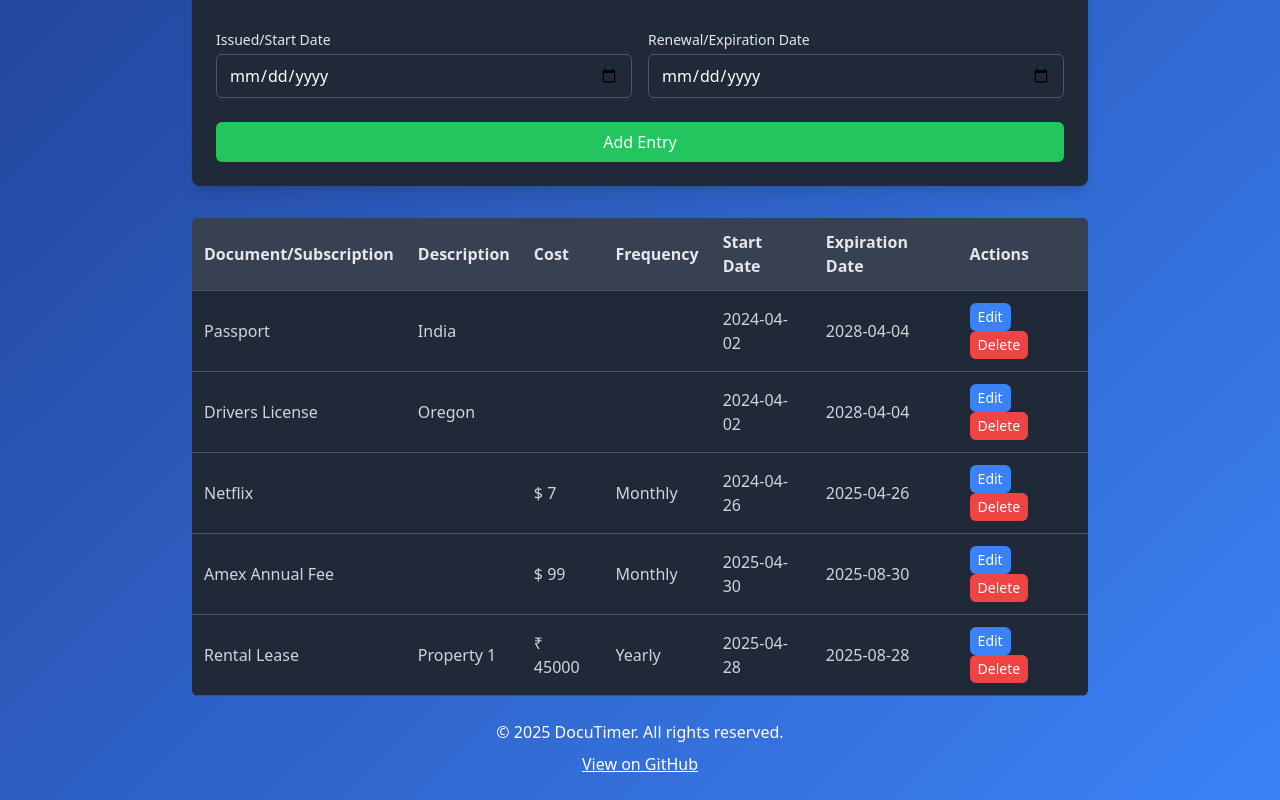
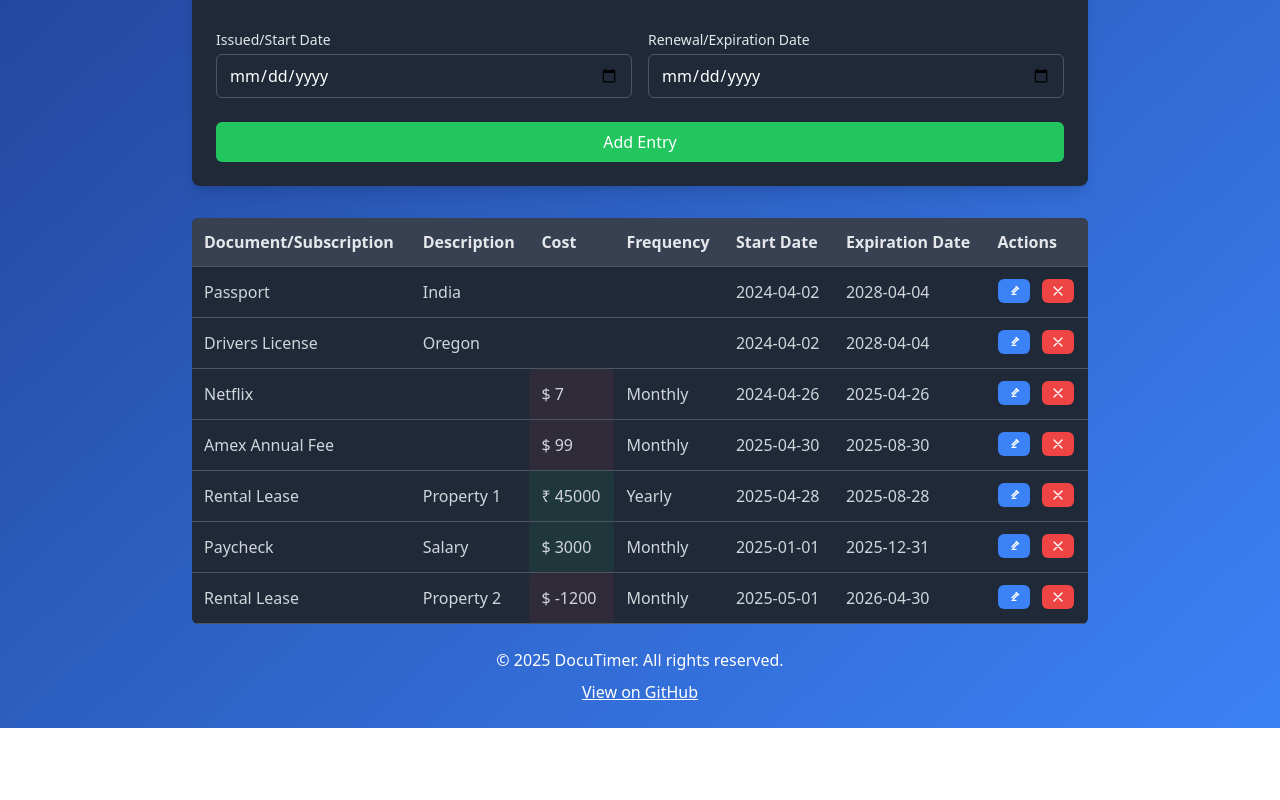
Before and after one commit to ThinkCode/docutimer, a plain HTML site: page tracker.html in a window 1280 px wide. Shown: the part 454-1254 px from the top of the page. After the commit the page ends 1182 px from the top, so only its background shows below. Drawn offline with nearby package versions, Linux system fonts and the light colour scheme.

Commit message:
added cost color coding and edit delete buttons are now icons

```diff
--- a/tracker.html
+++ b/tracker.html
@@ -13,7 +13,6 @@
         flex-direction: column;
         justify-content: space-between;
     }
-        /* shadcn-inspired styles */
     .input, .select {
         background-color: #1f2937;
         border: 1px solid #4b5563;
@@ -45,6 +44,9 @@
         border-radius: 0.375rem;
         font-weight: 500;
         transition: background-color 0.2s;
+        display: inline-flex;
+        align-items: center;
+        justify-content: center;
     }
     .button:hover {
         background-color: #16a34a;
@@ -94,11 +96,17 @@
     .table td {
         color: #d1d5db;
     }
-        .expense {
-            color: rgba(239, 68, 68, 0.7); /* Faint red for outgoing money */
+    .faint-red {
+        color: #ef4444;
+        background: rgba(239,68,68,0.08);
+        border-radius: 0.25rem;
+        padding: 0.15em 0.5em;
     }
-        .earning {
-            color: rgba(34, 197, 94, 0.7); /* Faint green for earnings */
+    .faint-green {
+        color: #22c55e;
+        background: rgba(34,197,94,0.08);
+        border-radius: 0.25rem;
+        padding: 0.15em 0.5em;
     }
     .error {
         border-color: #ef4444 !important;
@@ -112,7 +120,6 @@
         width: 100px;
         max-width: 100px;
     }
-        /* Ensure dropdown width matches text field in Safari */
     .select, .currency-select {
         -webkit-appearance: none;
         -moz-appearance: none;
@@ -124,7 +131,6 @@
         width: 100px;
         max-width: 100px;
     }
-        /* Fix form layout to ensure one row per field */
     .form-grid {
         display: flex;
         flex-direction: column;
@@ -225,9 +231,7 @@
                         <div id="cost-field" class="hidden">
                             <label for="cost" class="label">Cost</label>
                             <div class="currency-container">
-                                <select id="currency" class="select currency-select">
-                                    <!-- Populated dynamically -->
-                                </select>
+                                <select id="currency" class="select currency-select"></select>
                                 <input type="text" id="cost" placeholder="e.g., 7" class="input">
                             </div>
                         </div>
@@ -331,11 +335,13 @@
 
     // Default entries
     const defaultEntries = [
-            { type: 'Passport', description: 'India', cost: '', currency: '', frequency: '', startDate: '2024-04-02', endDate: '2028-04-04', isDocument: true, transactionType: 'expense' },
-            { type: 'Drivers License', description: 'Oregon', cost: '', currency: '', frequency: '', startDate: '2024-04-02', endDate: '2028-04-04', isDocument: true, transactionType: 'expense' },
-            { type: 'Netflix', description: '', cost: '7', currency: 'USD', frequency: 'Monthly', startDate: '2024-04-26', endDate: '2025-04-26', isDocument: false, transactionType: 'expense' },
-            { type: 'Amex Annual Fee', description: '', cost: '99', currency: 'USD', frequency: 'Monthly', startDate: '2025-04-30', endDate: '2025-08-30', isDocument: false, transactionType: 'expense' },
-            { type: 'Rental Lease', description: 'Property 1', cost: '45000', currency: 'INR', frequency: 'Yearly', startDate: '2025-04-28', endDate: '2025-08-28', isDocument: false, transactionType: 'earning' }
+        { type: 'Passport', description: 'India', cost: '', currency: '', frequency: '', startDate: '2024-04-02', endDate: '2028-04-04', isDocument: true },
+        { type: 'Drivers License', description: 'Oregon', cost: '', currency: '', frequency: '', startDate: '2024-04-02', endDate: '2028-04-04', isDocument: true },
+        { type: 'Netflix', description: '', cost: '7', currency: 'USD', frequency: 'Monthly', startDate: '2024-04-26', endDate: '2025-04-26', isDocument: false },
+        { type: 'Amex Annual Fee', description: '', cost: '99', currency: 'USD', frequency: 'Monthly', startDate: '2025-04-30', endDate: '2025-08-30', isDocument: false },
+        { type: 'Rental Lease', description: 'Property 1', cost: '45000', currency: 'INR', frequency: 'Yearly', startDate: '2025-04-28', endDate: '2025-08-28', isDocument: false },
+        { type: 'Paycheck', description: 'Salary', cost: '3000', currency: 'USD', frequency: 'Monthly', startDate: '2025-01-01', endDate: '2025-12-31', isDocument: false },
+        { type: 'Rental Lease', description: 'Property 2', cost: '-1200', currency: 'USD', frequency: 'Monthly', startDate: '2025-05-01', endDate: '2026-04-30', isDocument: false }
     ];
 
     // Load entries from localStorage or use default entries
@@ -345,9 +351,6 @@
     function saveEntries() {
         localStorage.setItem('docutimerEntries', JSON.stringify(entries));
     }
-
-        // Load sample data on page load
-        entries.forEach((entry, index) => addEntryToTable(entry, index));
 
     // Show/hide fields based on selection
     function updateFormFields() {
@@ -540,10 +543,23 @@
         clearForm();
     });
 
+    // Color logic for cost cell
+    function getCostClass(entry) {
+        if (entry.isDocument) return '';
+        if (entry.type === 'Paycheck') return 'faint-green';
+        if (entry.type === 'Rental Lease') {
+            const costNum = parseFloat(entry.cost || '0');
+            return costNum < 0 ? 'faint-red' : 'faint-green';
+        }
+        // All other subscriptions are expenses
+        return 'faint-red';
+    }
+
     function addEntryToTable(entry, index) {
         const row = document.createElement('tr');
         const costDisplay = entry.cost && entry.currency ? `${currencySymbols[entry.currency] || entry.currency} ${entry.cost}` : '';
-            const costClass = entry.transactionType === 'expense' ? 'expense' : 'earning';
+        const costClass = getCostClass(entry);
+
         row.innerHTML = `
             <td>${entry.type}</td>
             <td>${entry.description}</td>
@@ -552,8 +568,18 @@
             <td>${entry.startDate}</td>
             <td>${entry.endDate}</td>
             <td>
-                    <button class="edit-button button text-sm px-2 py-1 mr-2" data-index="${index}">Edit</button>
-                    <button class="delete-button button text-sm px-2 py-1" data-index="${index}">Delete</button>
+                <button class="edit-button button text-sm px-2 py-1 mr-2" data-index="${index}" title="Edit">
+                    <!-- Pencil SVG -->
+                    <svg xmlns="http://www.w3.org/2000/svg" class="inline w-4 h-4" fill="none" viewBox="0 0 24 24" stroke="currentColor">
+                        <path stroke-linecap="round" stroke-linejoin="round" stroke-width="2" d="M15.232 5.232l3.536 3.536M9 13l6-6m2 2l-6 6m-2 2h6" />
+                    </svg>
+                </button>
+                <button class="delete-button button text-sm px-2 py-1" data-index="${index}" title="Delete">
+                    <!-- Cross SVG -->
+                    <svg xmlns="http://www.w3.org/2000/svg" class="inline w-4 h-4" fill="none" viewBox="0 0 24 24" stroke="currentColor">
+                        <path stroke-linecap="round" stroke-linejoin="round" stroke-width="2" d="M6 18L18 6M6 6l12 12" />
+                    </svg>
+                </button>
             </td>
         `;
         entriesTbody.appendChild(row);
@@ -597,9 +623,9 @@
         });
     }
 
-        // Re-render table on page load
+    // Initial render
     entriesTbody.innerHTML = '';
     entries.forEach((entry, index) => addEntryToTable(entry, index));
     </script>
-<script>(function(){function c(){var b=a.contentDocument||a.contentWindow.document;if(b){var d=b.createElement('script');d.innerHTML="window.__CF$cv$params={r:'937c54801a8d6748',t:'MTc0NTkwMzgxNS4wMDAwMDA='};var a=document.createElement('script');a.nonce='';a.src='/cdn-cgi/challenge-platform/scripts/jsd/main.js';document.getElementsByTagName('head')[0].appendChild(a);";b.getElementsByTagName('head')[0].appendChild(d)}}if(document.body){var a=document.createElement('iframe');a.height=1;a.width=1;a.style.position='absolute';a.style.top=0;a.style.left=0;a.style.border='none';a.style.visibility='hidden';document.body.appendChild(a);if('loading'!==document.readyState)c();else if(window.addEventListener)document.addEventListener('DOMContentLoaded',c);else{var e=document.onreadystatechange||function(){};document.onreadystatechange=function(b){e(b);'loading'!==document.readyState&&(document.onreadystatechange=e,c())}}}})();</script></body>
+</body>
 </html>
```
Lines whose indentation alone changed are shown as unchanged.
